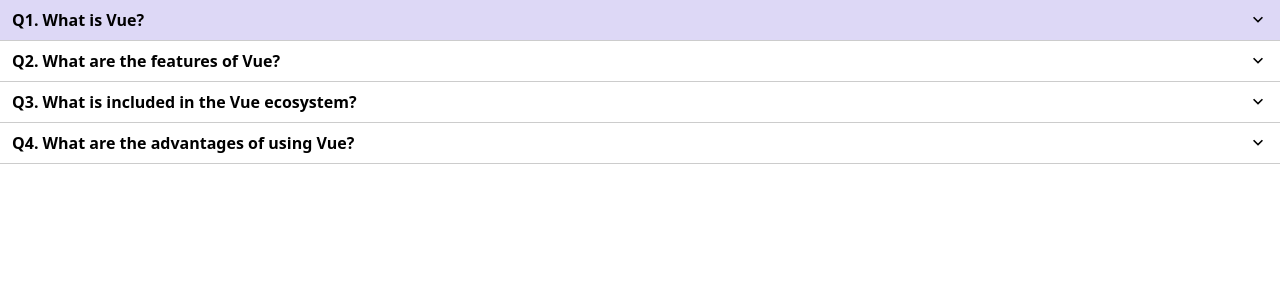
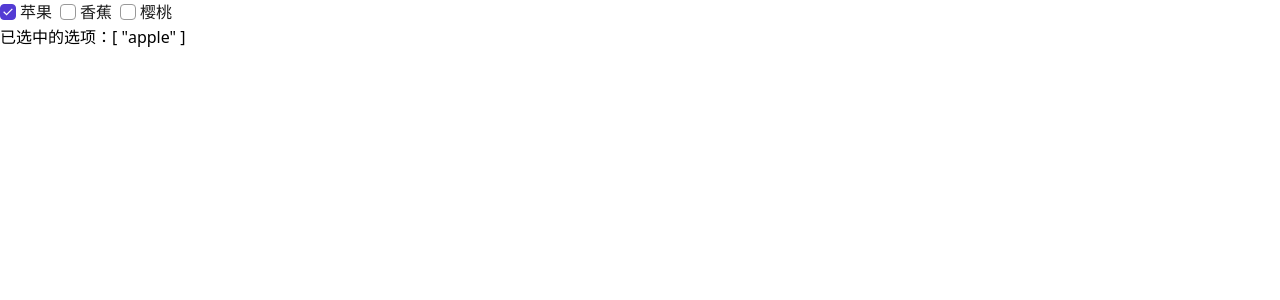
Before and after one commit to jonyworker/comp_dev_space, a Vue app: page / in a window 1280 px wide. Shown: the top 300 px of the page. Built offline with nearby package versions, Linux system fonts and the light colour scheme.

Commit message:
🆙update：checkbox(ing)。 - 修改監視 props.initValue 問題

```diff
--- a/src/App1.vue
+++ b/src/App1.vue
@@ -1,41 +1,49 @@
 <script setup>
 
-import Accordion from '@/ui/element/Accordion/Accordion.vue';
+import Table from '@/ui/element/Table/Table.vue';
 
-// 定義手風琴項目的數據源
-const accordionData = [
+const columnHeadData = [
+	{ key: "id", label: "ID", sort: true },
+	{ key: "name", label: "NAME", sort: true },
+	{ key: "email", label: "EMAIL", sort: false },
+	{ key: "sex", label: "SEX", sort: true },
+];
+const columnCellData = [
 	{
-		"id": "1",
-		"label": "Q1. What is Vue?",
-		"detail": "Vue is a progressive JavaScript framework for building user interfaces."
+		id: 1,
+		name: "a",
+		email: "sdkfjslkjflsjlfkasjfk,sfjsfks , , s, sfoasfdlalksflkaskdflsadlks, s, fdksakfdlasljdf ",
 	},
 	{
-		"id": "2",
-		"label": "Q2. What are the features of Vue?",
-		"detail": "The features of Vue include reactive data binding, component-based architecture, directives, and a virtual DOM."
+		id: 2,
+		name: "b",
+		email: "jane@example.com",
 	},
 	{
-		"id": "3",
-		"label": "Q3. What is included in the Vue ecosystem?",
-		"detail": "The Vue ecosystem includes tools like Vue Router (for routing), Pinia (for state management), and Vite (for fast and modern development)."
+		id: 3,
+		name: "c",
+		email: "Jony@example.com",
+		sex: "man",
 	},
-	{
-		"id": "4",
-		"label": "Q4. What are the advantages of using Vue?",
-		"detail": "The advantages of using Vue include a gentle learning curve, high flexibility, small size, and comprehensive documentation, making it easy for developers to gradually adopt and integrate into existing projects."
-	}
 ];
-
 
 </script>
 
 <template>
 
-	<Accordion
-		:dataSource="accordionData"
-
-	/>
-
+	<Table
+		:columnHeadData="columnHeadData"
+		:columnCellData="columnCellData"
+		:row-selector="false"
+		:rowSelector="true"
+	>
+		<template #name="{ item }">
+            <span :style="{ color: item.name === 'John' ? 'red' : '' }">
+                {{ item.name }}
+                <button>典籍</button>
+            </span>
+		</template>
+	</Table>
 
 </template>
 
--- /dev/null
+++ b/src/App2.vue
@@ -0,0 +1,27 @@
+<script setup>
+import { ref } from "vue";
+import Checkbox from "@/ui/element/Checkbox/Checkbox.vue";
+
+const dataSource = [
+	{ value: 'apple', label: '苹果' },
+	{ value: 'banana', label: '香蕉' },
+	{ value: 'cherry', label: '樱桃' }
+];
+
+const checkedCheckboxOptions = ref([]);
+</script>
+
+<template>
+	<Checkbox
+		themeColor="primary"
+		:dataSource="dataSource"
+		:initValue="['apple']"
+		direction="row"
+		v-model="checkedCheckboxOptions"
+	/>
+	<p>已选中的选项：{{ checkedCheckboxOptions }}</p>
+</template>
+
+<style scoped lang="scss">
+
+</style>
--- a/src/main.js
+++ b/src/main.js
@@ -1,5 +1,5 @@
 import { createApp } from 'vue'
 import '@/style/globals.scss'
-import App from './App1.vue'
+import App from './App2.vue'
 
 createApp(App).mount('#app')
--- a/src/ui/element/Checkbox/Checkbox.vue
+++ b/src/ui/element/Checkbox/Checkbox.vue
@@ -1,11 +1,13 @@
 <script setup>
-import { ref, watch } from "vue";
+import { ref, defineModel, onMounted, watch } from "vue";
 import Icon from "@/ui/element/Icon/Icon.vue";
 
-// 定義 Model
-const modelValue = defineModel();
+// 使用 defineModel 正确定义模型值
+const modelValue = defineModel({
+	default: []
+});
 
-// 定義 Props
+// 定义 Props
 const props = defineProps({
 	themeColor: {
 		type: String,
@@ -14,12 +16,12 @@ const props = defineProps({
 			["primary", "secondary", "tertiary", "success", "warning", "error", "info"].includes(value),
 	},
 	dataSource: {
-		type: Object,
+		type: Array,
 		required: true,
 	},
 	initValue: {
-		type: Object,
-		required: true,
+		type: Array,
+		default: () => [],
 	},
 	direction: {
 		type: String,
@@ -30,78 +32,96 @@ const props = defineProps({
 	className: {
 		type: String,
 		default: "",
-	},
+	}
 });
 
-// 用於儲存每個選項的選中狀態
-const isCheck = ref([]);
+// Use a unique identifier generation method
+const generateId = (value) => {
+	return `checkbox-${value}`;
+};
 
-// 根據傳入的 initValue 和 modelValue 設置初始值
-watch(
-	() => props.initValue,
-	(newVal) => {
-		const checkedValues = newVal;
-		// 初始化選中狀態
-		isCheck.value = props.dataSource.map((item) => checkedValues.includes(item.value));
-		modelValue.value = [...checkedValues];
-	},
-	{immediate: true}
+// 初始化选中状态
+const isCheck = ref(
+	props.dataSource.map((item) =>
+		props.initValue.includes(item.value)
+	)
 );
 
-// 切換選中狀態
+
+
+// 監聽 modelValue
+watch(
+	modelValue, // 監聽 modelValue
+	(newModelValue) => {
+		// 當 modelValue 改變時，更新 isCheck
+		isCheck.value = props.dataSource.map((item) =>
+			newModelValue.includes(item.value)
+		);
+	},
+	{ immediate: true }
+);
+
+
+
+// 初始化时同步 modelValue
+onMounted(() => {
+	modelValue.value = props.initValue;
+});
+
+// 切换选中状态
 const handleCheck = (item, index) => {
-	const isMultiple = Array.isArray(modelValue.value);
+	// 切换当前项的选中状态
+	isCheck.value[index] = !isCheck.value[index];
 
-	if (isMultiple) {
-		if (isCheck.value[index]) {
-			modelValue.value = modelValue.value.filter((value) => value !== item.value);
-		} else {
-			modelValue.value.push(item.value);
-		}
+	// 更新 modelValue
+	if (isCheck.value[index]) {
+		// 如果选中，添加到 modelValue
+		modelValue.value = [...modelValue.value, item.value];
 	} else {
-		modelValue.value = !isCheck.value[index];
+		// 如果取消选中，从 modelValue 移除
+		modelValue.value = modelValue.value.filter(
+			(value) => value !== item.value
+		);
 	}
-	isCheck.value[index] = !isCheck.value[index];
 };
 </script>
 
 <template>
-	<div :class="{
-		'ded-checkbox-container': true,
-		[`ded-checkbox-container-${props.direction}`]: props.direction,
-		[props.className]: !!props.className
-		}">
+	<div
+		:class="{
+      'ded-checkbox-container': true,
+      [`ded-checkbox-container-${direction}`]: direction,
+      [className]: !!className
+    }"
+	>
 		<label
-			v-for="(item, index) in props.dataSource"
-			:key="item.id"
-			:for="item.id"
-			:class="{'ded-checkbox': true}"
+			v-for="(item, index) in dataSource"
+			:key="item.value"
+			:for="generateId(item.value)"
+			class="ded-checkbox"
 		>
 			<input
 				class="ded-checkbox-input"
 				type="checkbox"
-				:id="item.id"
+				:id="generateId(item.value)"
 				:name="item.name"
 				:value="item.value"
 				:checked="isCheck[index]"
 				@change="handleCheck(item, index)"
 			/>
-			<!-- checkbox - 選擇框樣式 -->
+			<!-- checkbox 选择框样式 -->
 			<div
 				:class="[
-					'ded-checkbox-icon',
-					isCheck[index]
-						? `ded-checkbox-checked-${props.themeColor}`
-						: `ded-checkbox-unchecked-${props.themeColor}`,
-				]"
+          'ded-checkbox-icon',
+          isCheck[index]
+            ? `ded-checkbox-checked-${themeColor}`
+            : `ded-checkbox-unchecked-${themeColor}`,
+        ]"
 			>
 				<Icon v-if="isCheck[index]" name="check"></Icon>
 			</div>
-			<!-- checkbox - 選項文字 -->
+			<!-- checkbox 选项文字 -->
 			<span class="ded-checkbox-text">{{ item.label }}</span>
 		</label>
 	</div>
 </template>
-
-<style scoped lang="scss">
-</style>
```
Also changed, not shown: 1 other file (tests, documents, lock files or other folders).
